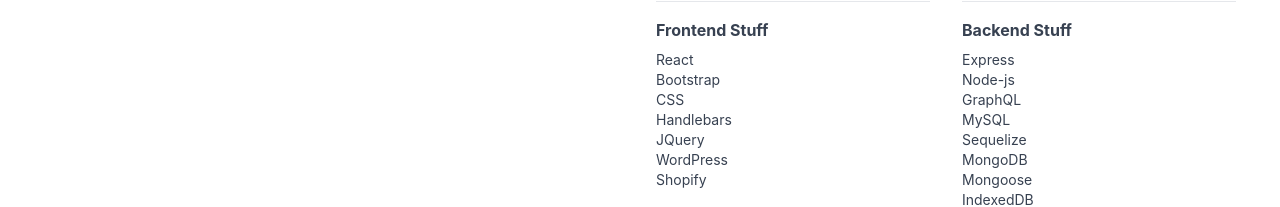
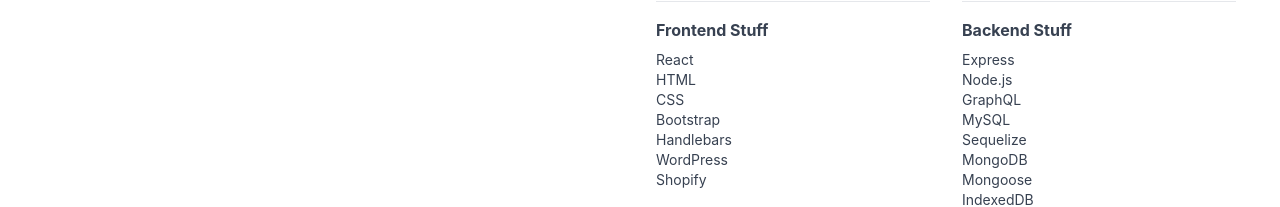
Before and after one commit to cshepscorp/portfolio, a React (Create React App) app: page / in a window 1280 px wide. Shown: the part 599-806 px from the top of the page. Built offline with nearby package versions, Linux system fonts and the light colour scheme.

Commit message:
light and dark mode styles

```diff
--- a/src/pages/About.jsx
+++ b/src/pages/About.jsx
@@ -43,10 +43,10 @@
                 <dd className="mt-2 text-sm text-gray-700 dark:text-gray-400">
                   <ul>
                     <li>React</li>
+                    <li>HTML</li>
+                    <li>CSS</li>
                     <li>Bootstrap</li>
-                    <li>CSS</li>
                     <li>Handlebars</li>
-                    <li>JQuery</li>
                     <li>WordPress</li>
                     <li>Shopify</li>
                     <br />
@@ -61,7 +61,7 @@
                 <dd className="mt-2 text-sm text-gray-700 dark:text-gray-400">
                   <ul>
                     <li>Express</li>
-                    <li>Node-js</li>
+                    <li>Node.js</li>
                     <li>GraphQL</li>
                     <li>MySQL</li>
                     <li>Sequelize</li>
```
